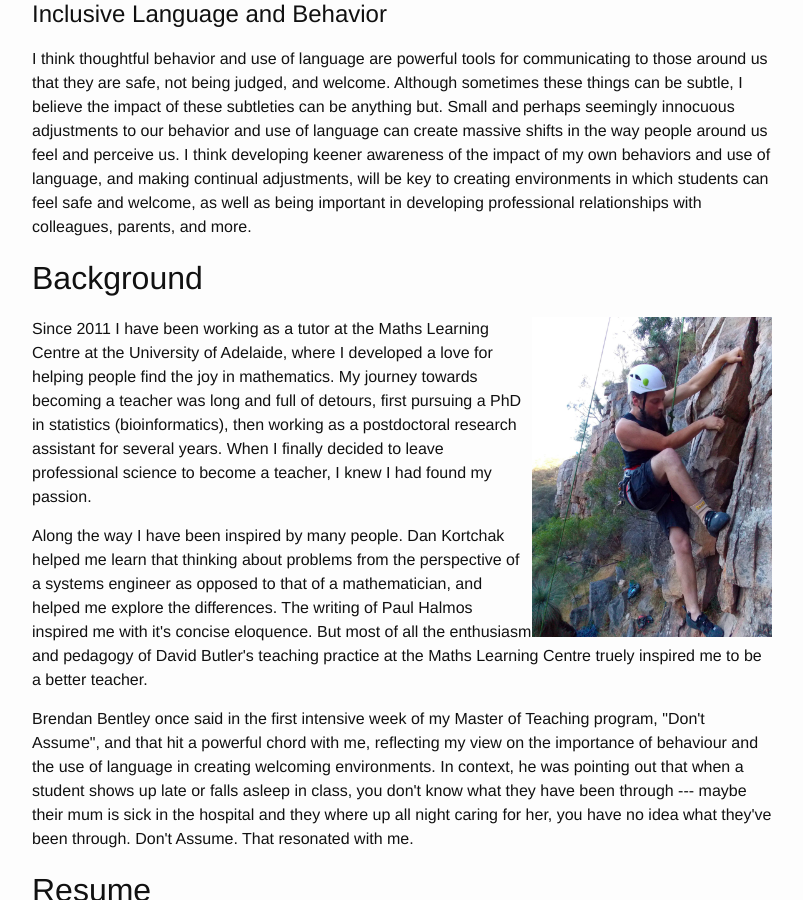
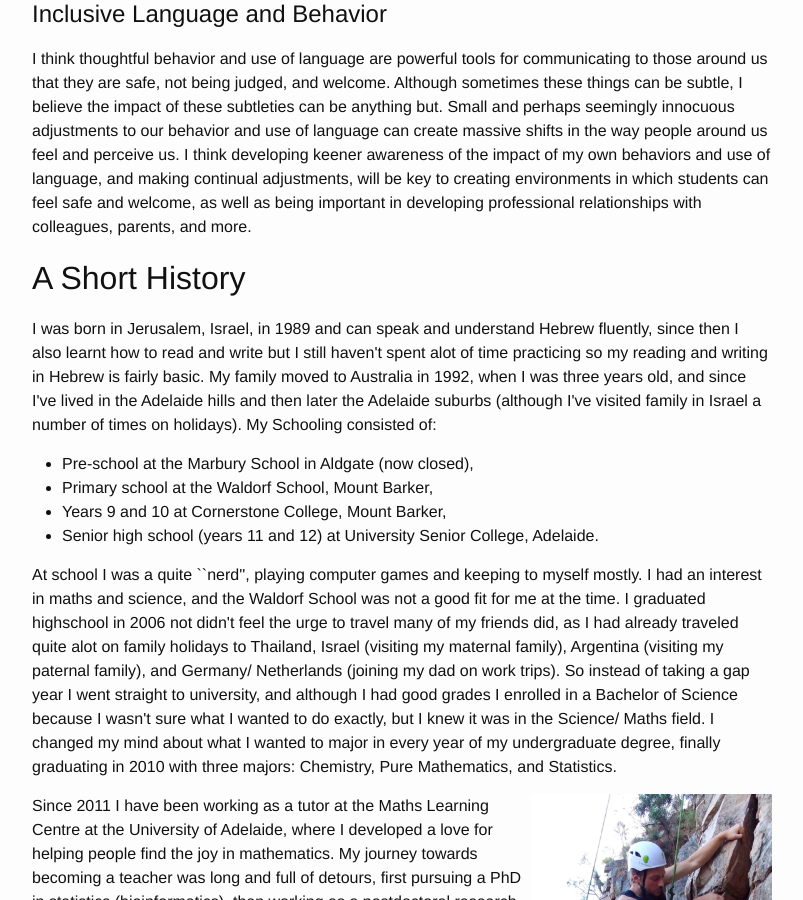
Before and after one commit to Armadilloa16/eportfolio, a Jekyll site: the page built from index.md, in a window 1280 px wide and 900 px high, scrolled down 1032 px. Shown: the whole window, without its empty margins (238-1041 px from the left). Built offline with Jekyll 4.4.1, drawn with Linux system fonts in a browser that asks for light colours; some of the changed text lies outside the part shown.

Commit message:
Started working on my Background, renamed it to A short history

```diff
--- a/_layouts/home.html
+++ b/_layouts/home.html
@@ -7,7 +7,7 @@ layout: default
   Welcome! My name is Lyron Winderbaum, and this is my portfolio. This page has some information about me, including:
   <ul>
     <li> <a href="#statement">My Personal Statement:</a> My perspective of teaching and the kind of teacher I want to be. </li>
-    <li> <a href="#background">Some Background:</a> Where I am from, what I have done, and some of my influences as a teacher and a human, as well as some of the things I like to do for fun. </li>
+    <li> <a href="#background">A Short History:</a> Where I am from, what I have done, and some of my influences as a teacher and a human, as well as some of the things I like to do for fun. </li>
     <li> <a href="#cv">My Resume:</a> A summary of my qualifications, skills and professional employment history. </li>
   </ul>
 
@@ -37,7 +37,19 @@ layout: default
 
 
 
-  <h1 id="background">Background</h1>
+  <h1 id="background">A Short History</h1>
+
+  <p>I was born in Jerusalem, Israel, in 1989 and can speak and understand Hebrew fluently, since then I also learnt how to read and write but I still haven't spent alot of time practicing so my reading and writing in Hebrew is fairly basic. My family moved to Australia in 1992, when I was three years old, and since I've lived in the Adelaide hills and then later the Adelaide suburbs (although I've visited family in Israel a number of times on holidays). My Schooling consisted of:</p>
+  <ul>
+	<li> Pre-school at the Marbury School in Aldgate (now closed),</li>
+	<li> Primary school at the Waldorf School, Mount Barker,</li>
+	<li> Years 9 and 10 at Cornerstone College, Mount Barker,</li>
+	<li> Senior high school (years 11 and 12) at University Senior College, Adelaide.</li>
+  </ul>
+
+  <p> At school I was a quite ``nerd'', playing computer games and keeping to myself mostly. I had an interest in maths and science, and the Waldorf School was not a good fit for me at the time. I graduated highschool in 2006 not didn't feel the urge to travel many of my friends did, as I had already traveled quite alot on family holidays to Thailand, Israel (visiting my maternal family), Argentina (visiting my paternal family), and Germany/ Netherlands (joining my dad on work trips). So instead of taking a gap year I went straight to university, and although I had good grades I enrolled in a Bachelor of Science because I wasn't sure what I wanted to do exactly, but I knew it was in the Science/ Maths field. I changed my mind about what I wanted to major in every year of my undergraduate degree, finally graduating in 2010 with three majors: Chemistry, Pure Mathematics, and Statistics.</p>
+
+
 
   <img src="files/photos/shedidit.jpg" alt="Profile Photo" style="float:right;width:240px">
 
```
